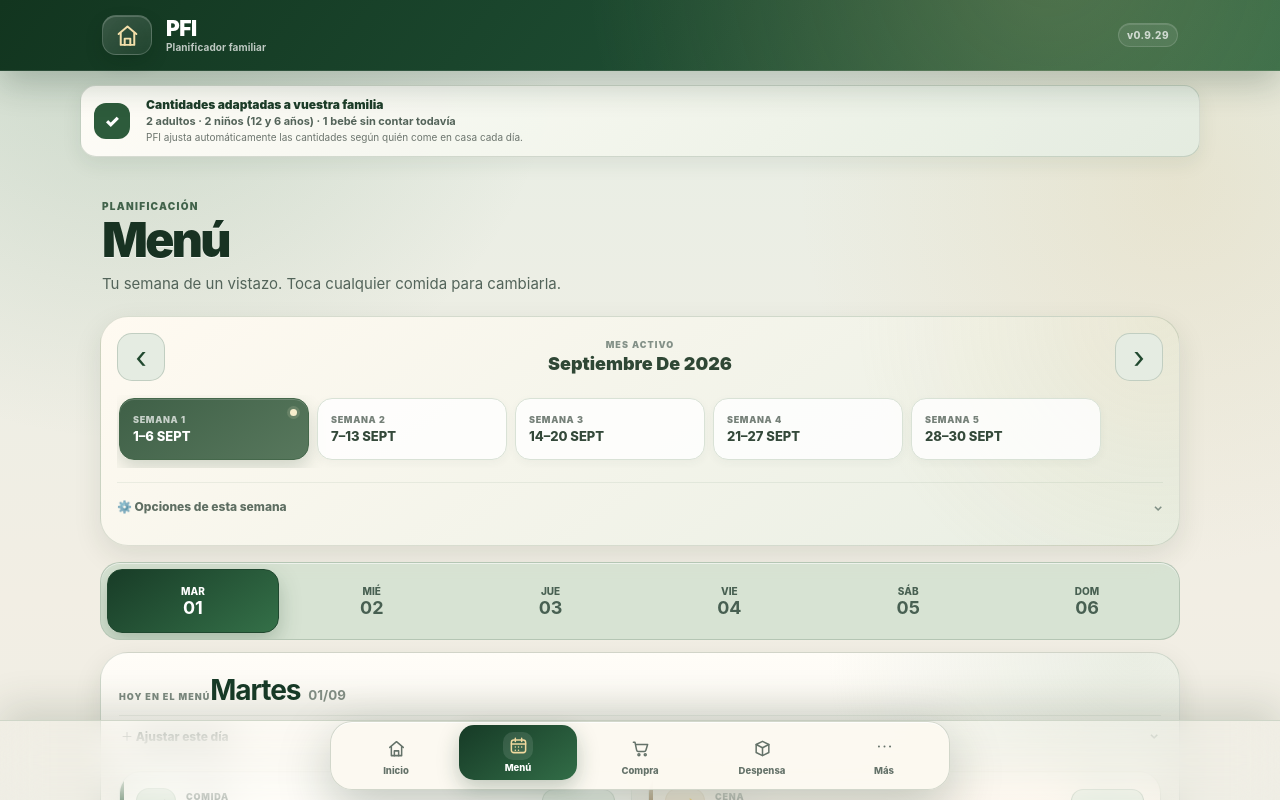
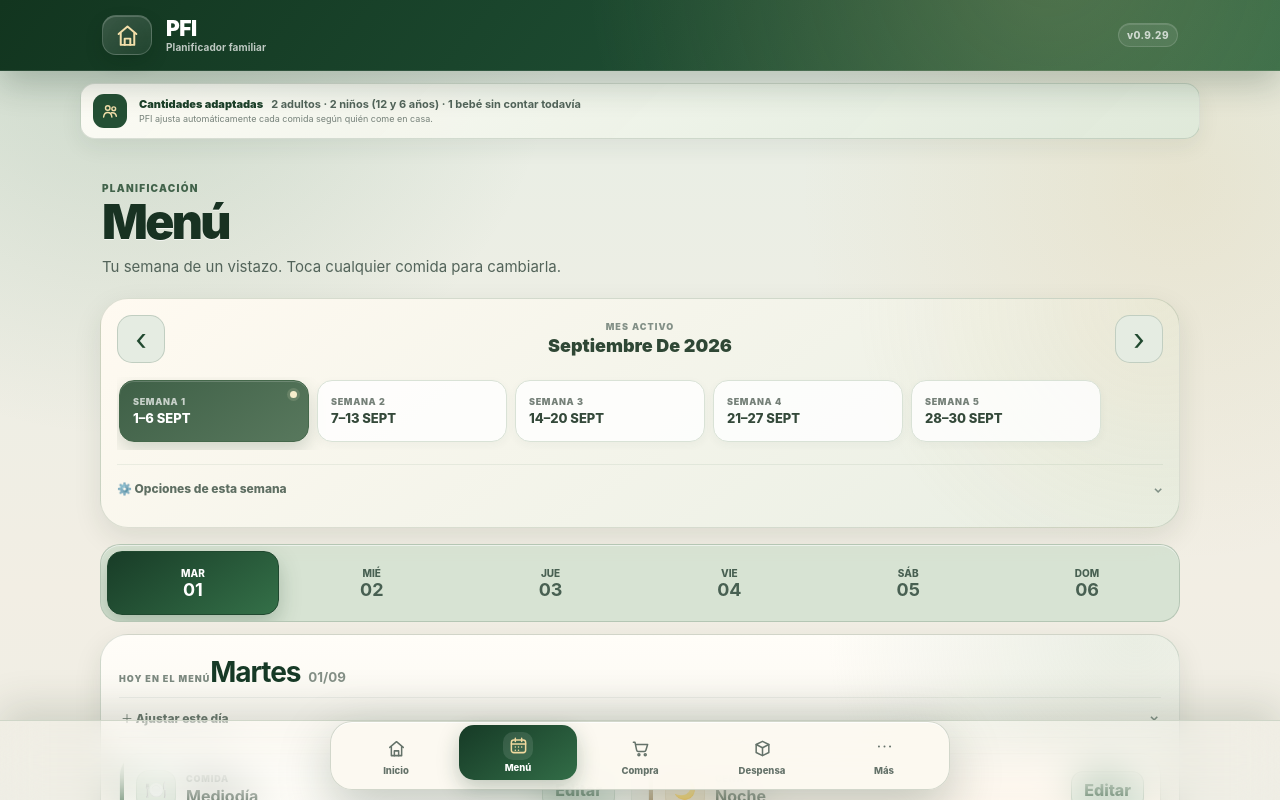
Before and after one commit to adrianezq-lang/pfi-planificador-familiar, a React (Vite) app: page / in a window 1280 px wide. Both pictures are taken after a click on the button 416 px from the left and 260 px from the top of the page. Shown: the top 800 px of the page. Built offline with nearby package versions, Linux system fonts and the light colour scheme.

Commit message:
ui: simplificar el contexto familiar

```diff
--- a/src/components/ContextoFamiliar.tsx
+++ b/src/components/ContextoFamiliar.tsx
@@ -1,4 +1,5 @@
 import { useEffect, useState } from 'react';
+import AppIcon from './AppIcon';
 import {
   cargarPerfil,
   describirFamilia,
@@ -15,68 +16,15 @@ export default function ContextoFamiliar() {
   }, []);
 
   return (
-    <aside style={estiloContenedor} aria-label="Personas incluidas en el cálculo">
-      <span style={estiloIcono} aria-hidden="true">✓</span>
-      <div style={estiloTexto}>
-        <strong style={estiloTitulo}>Cantidades adaptadas a vuestra familia</strong>
-        <span style={estiloDetalle}>{describirFamilia(perfil)}</span>
-        <small style={estiloAyuda}>
-          PFI ajusta automáticamente las cantidades según quién come en casa cada día.
-        </small>
+    <aside className="family-context" aria-label="Personas incluidas en el cálculo">
+      <span className="family-context__icon" aria-hidden="true">
+        <AppIcon name="users" size={18} />
+      </span>
+      <div className="family-context__copy">
+        <strong>Cantidades adaptadas</strong>
+        <span>{describirFamilia(perfil)}</span>
+        <small>PFI ajusta automáticamente cada comida según quién come en casa.</small>
       </div>
     </aside>
   );
 }
-
-const estiloContenedor = {
-  boxSizing: 'border-box',
-  width: 'min(1120px, calc(100% - 32px))',
-  margin: '14px auto 0',
-  display: 'grid',
-  gridTemplateColumns: '40px minmax(0, 1fr)',
-  gap: 12,
-  alignItems: 'center',
-  padding: '11px 13px',
-  border: '1px solid rgba(39, 76, 49, .18)',
-  borderRadius: 16,
-  background: 'linear-gradient(135deg, rgba(255,253,248,.96), rgba(228,236,224,.96))',
-  boxShadow: '0 7px 20px rgba(28, 59, 36, .08)',
-} as const;
-
-const estiloIcono = {
-  display: 'grid',
-  placeItems: 'center',
-  width: 36,
-  height: 36,
-  borderRadius: 12,
-  background: '#2d5b3b',
-  color: '#fff',
-  fontSize: 17,
-  fontWeight: 900,
-} as const;
-
-const estiloTexto = {
-  minWidth: 0,
-  display: 'grid',
-  gap: 2,
-} as const;
-
-const estiloTitulo = {
-  color: '#1d3d29',
-  fontSize: 12,
-  fontWeight: 900,
-} as const;
-
-const estiloDetalle = {
-  color: '#536359',
-  fontSize: 11,
-  fontWeight: 700,
-  lineHeight: 1.4,
-  overflowWrap: 'anywhere',
-} as const;
-
-const estiloAyuda = {
-  color: '#6c756e',
-  fontSize: 10,
-  lineHeight: 1.35,
-} as const;
```
